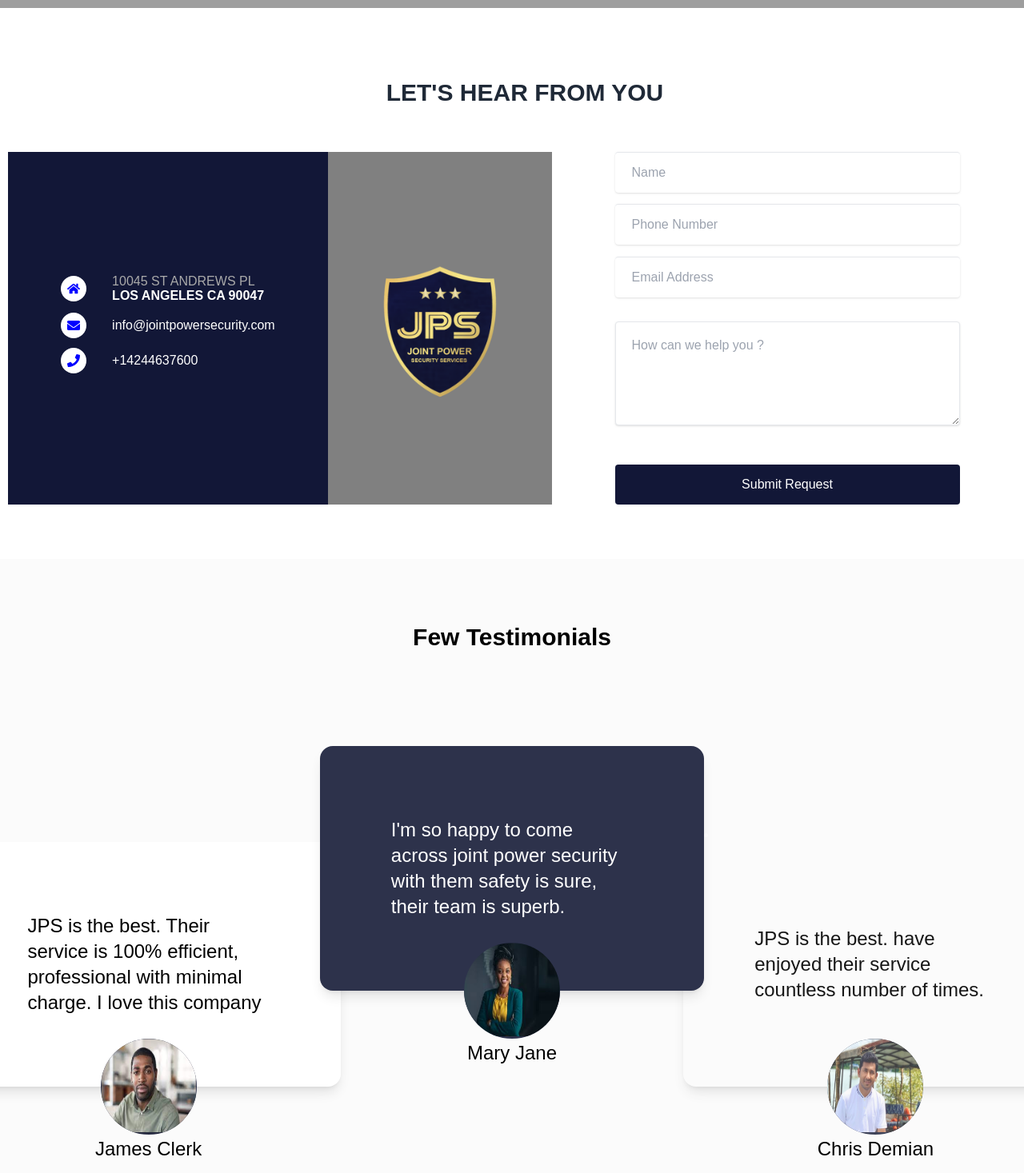
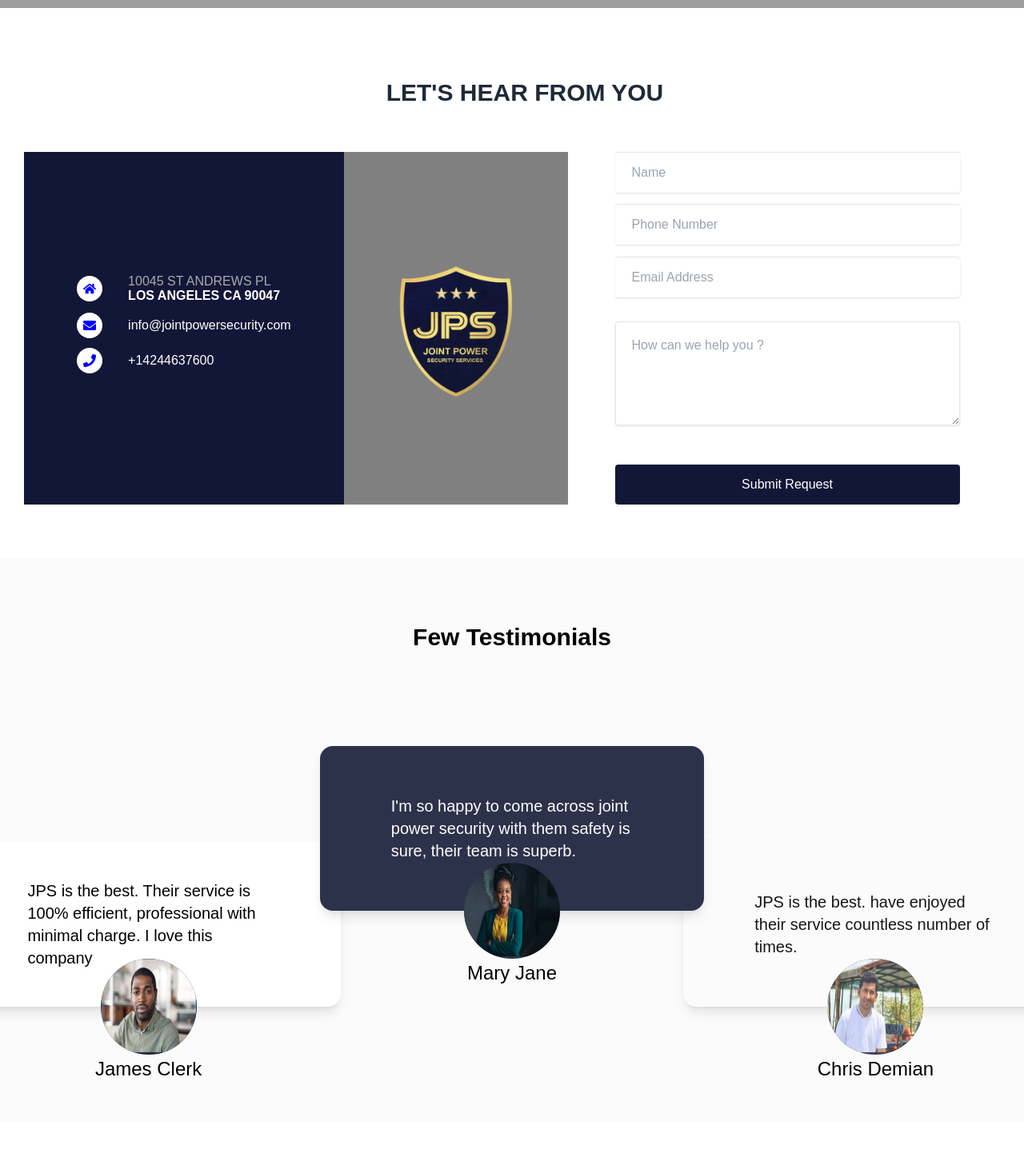
Before and after one commit to jointpower/joint_power_inc, a Next.js app: page /contact-us in a window 1280 px wide. Shown: the part 1152-2619 px from the top of the page at 80% size. Built offline with nearby package versions, Linux system fonts and the light colour scheme; grey boxes are pictures that could not be loaded.

Commit message:
minor changes

```diff
--- a/src/components/molecules/Testimony/Testimony.tsx
+++ b/src/components/molecules/Testimony/Testimony.tsx
@@ -21,12 +21,12 @@ const Testimony = ({
   const xtraSmall = useMediaQuery('(max-width: 395px)');
 
   return (
-    <div className="flex flex-col justify-center items-center">
+    <div className="flex flex-col justify-center items-center ">
       <div
         className={`${className}
-           w-[205.26px] h-[130.18px] md:w-[255px] md:h-[176px] lg:w-[327px] lg:h-[255px] xl:w-[480px] xl:h-[306px] shadow-lg relative rounded-2xl flex flex-col items-center justify-center lg:mb-[40px]`}
+           w-[205.26px] h-[130.18px] lg:w-[327px] lg:h-[255px] xl:w-[480px] xl:h-[206px] shadow-lg relative rounded-2xl flex flex-col items-center justify-center lg:mb-[40px]`}
       >
-        <Text className="w-[63%]  text-[12px] md:text-[18px] lg:text-xl xl:text-2xl font-medium">
+        <Text className="w-[63%]  text-[12px] md:text-[18px] lg:text-xl font-medium">
           {testimony}
         </Text>
         <Avatar
--- a/src/components/organisms/Sections/ContactUs/ContactUs.tsx
+++ b/src/components/organisms/Sections/ContactUs/ContactUs.tsx
@@ -21,7 +21,7 @@ export const ContactUs = ({
         </p>
       )}
 
-      <div className="flex flex-col lg:flex-row justify-between w-full gap-2">
+      <div className="flex flex-col lg:flex-row justify-between w-full gap-2 px-5">
         {isContactDetailsRequired ? <ContactInfo /> : " "}
         <ContactDetails />
       </div>
```
